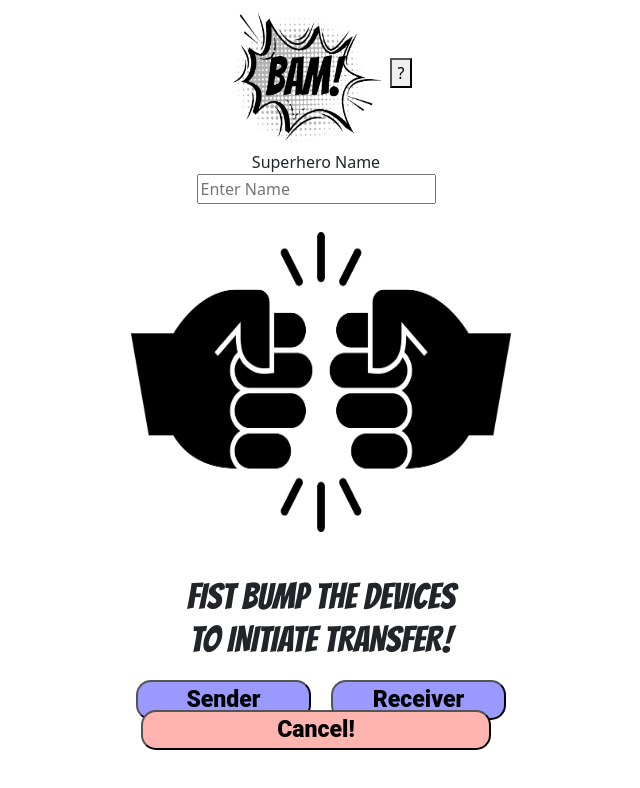
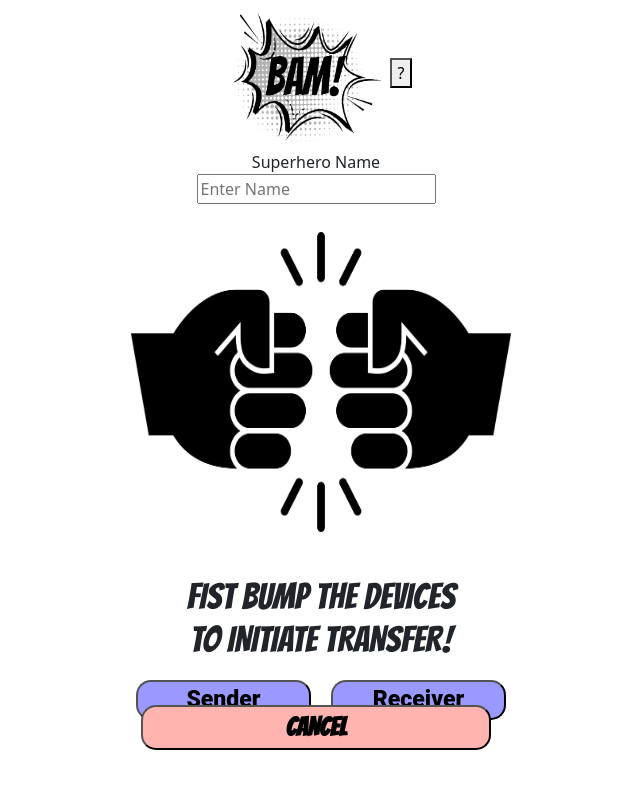
Before and after one commit to BAM-File-Transfer/BAM, a React (Create React App) app in the folder client/: page /WaitForBump in a window 1280 px wide. Shown: the top 788 px of the page, without its empty margins (324-964 px from the left). Built offline with nearby package versions, Linux system fonts and the light colour scheme.

Commit message:
better naming for styles

```diff
--- a/client/src/components/WaitForBump.js
+++ b/client/src/components/WaitForBump.js
@@ -28,9 +28,9 @@ const WaitForBump = () => {
                     navigate('/TransferInProgress')
                 }}>Receiver</button>
         </div>
-        <button className = "fists-bumping-cancel" onClick={() => {
+        <button className = "red-button-bottom" onClick={() => {
             navigate('/')
-        }}>Cancel!</button>
+        }}>CANCEL</button>
     </div>
   )
 }
--- a/client/src/styles/waitforbump.css
+++ b/client/src/styles/waitforbump.css
@@ -19,12 +19,12 @@
     height: 300px;
 }
 
-.fists-bumping-cancel{
-    font-family: "Roboto", sans-serif;
+.red-button-bottom{
+    font-family: 'Bangers', cursive;
+    font-size: 26px;
     position: absolute;
     bottom: 5%;
     left: 50%;
-    font-size: 23px;
     font-weight: 800;
     border-radius: 15px;
     max-width: 350px;
```
